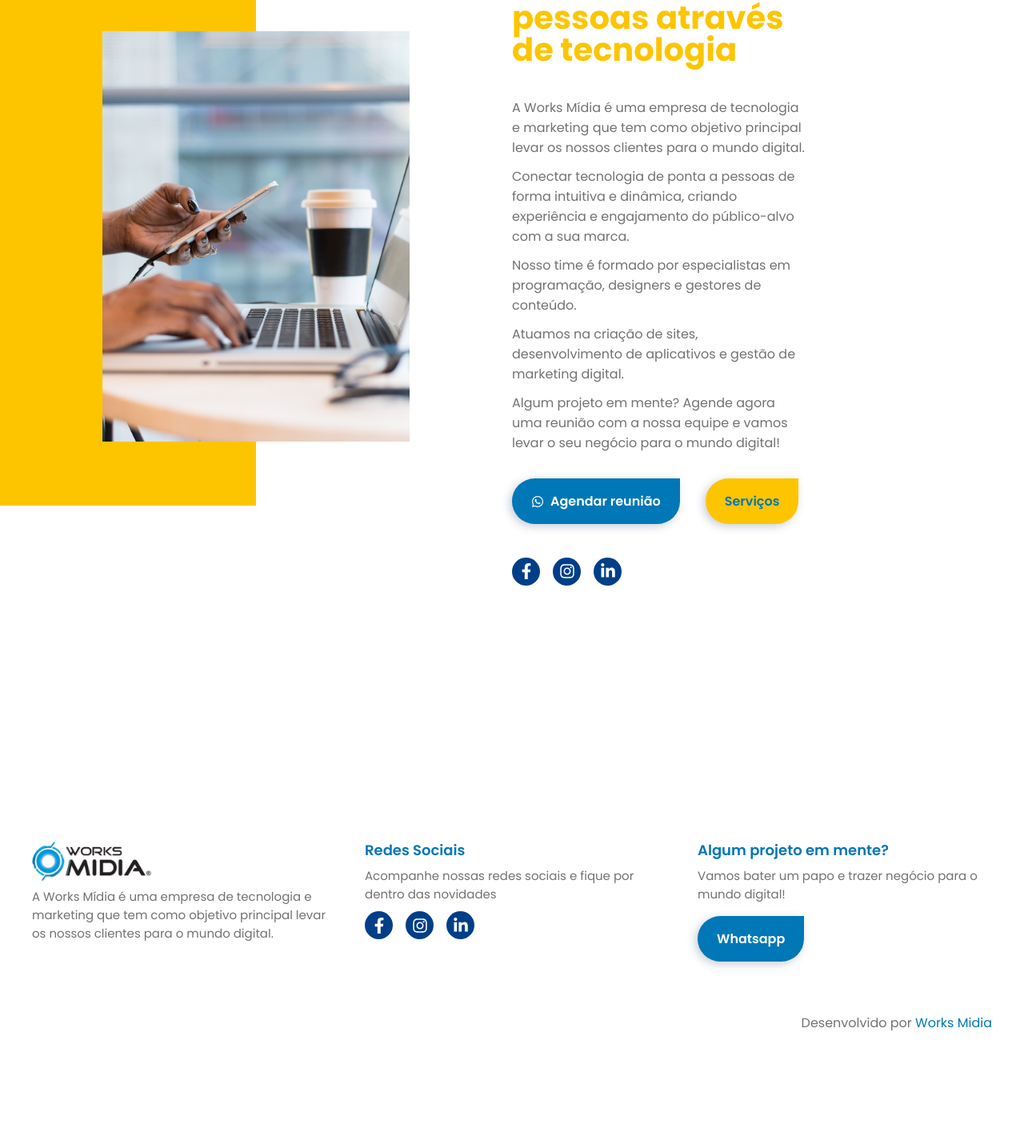
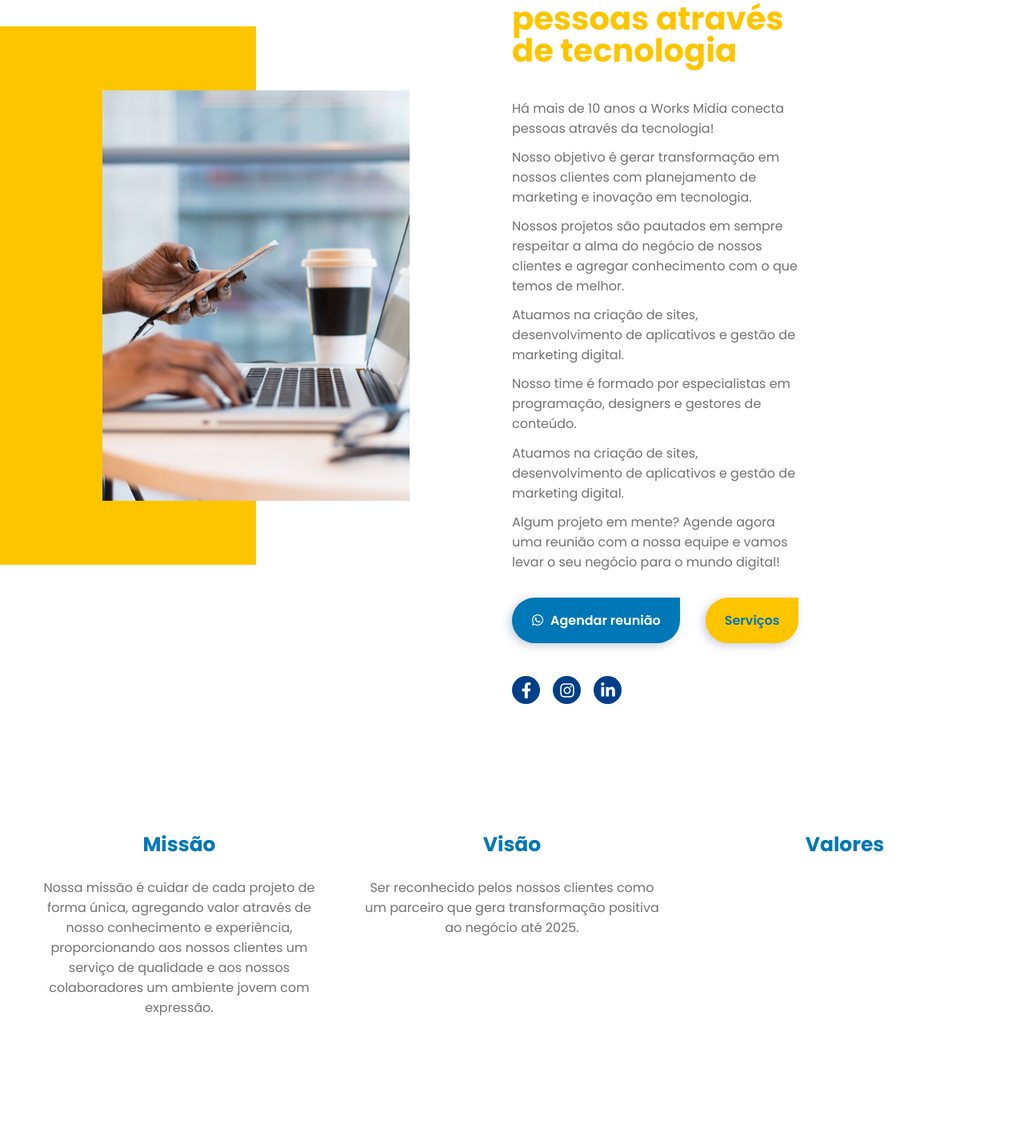
Before and after one commit to beaslins/worksmidia, a Next.js app: page /sobre in a window 1280 px wide. Shown: the part 321-1751 px from the top of the page at 80% size. Before the commit the page ends 1644 px from the top, so only its background shows below. Built offline with nearby package versions, Linux system fonts and the light colour scheme.

Commit message:
updated about and loop na home

```diff
--- a/components/layout.js
+++ b/components/layout.js
@@ -107,7 +107,7 @@ export default function Layout({children, title = 'Home | Works Midia'}) {
                                 width="150"
                                 height="50"
                             />
-                            <p>A Works Mídia é uma empresa de tecnologia e marketing que tem como objetivo principal levar os nossos clientes para o mundo digital.</p>
+                            <p>A Works Mídia é uma empresa de tecnologia e marketing que tem como objetivo conectar pessoas através da tecnologia!</p>
                         </div>
                         <div className="social">
                             <p className="title">Redes Sociais</p>
@@ -126,7 +126,7 @@ export default function Layout({children, title = 'Home | Works Midia'}) {
                         </div>
                         <div className="contact">
                             <p className="title">Algum projeto em mente?</p>
-                            <p>Vamos bater um papo e trazer negócio para o mundo digital!</p>
+                            <p>Vamos conversar sobre inovações para a sua empresa?</p>
                             <Link href="https://api.whatsapp.com/send?phone=551140406422">
                                 <a className="btn btn-blue">Whatsapp</a>
                             </Link>
--- a/pages/global.css
+++ b/pages/global.css
@@ -138,7 +138,7 @@ a.link, span.blue {
 .sub-title {
     color: #fdc500;
     text-transform: uppercase;
-    font-size: 12px;
+    font-size: 14px;
     font-weight: 600;
     letter-spacing: 0.175em;
     display: inline-block;
--- a/pages/sobre.js
+++ b/pages/sobre.js
@@ -16,8 +16,10 @@ function Sobre() {
                     <div className="box-title">
                         <h4 className="sub-title">Sobre</h4>
                         <h1 className="title">Works Midia <span className="block yellow">Conectando pessoas através de tecnologia</span></h1>
-                        <p>A Works Mídia é uma empresa de tecnologia e marketing que tem como objetivo principal levar os nossos clientes para o mundo digital.</p>
-                        <p>Conectar tecnologia de ponta a pessoas de forma intuitiva e dinâmica, criando experiência e engajamento do público-alvo com a sua marca.</p>
+                        <p>Há mais de 10 anos a Works Midia conecta pessoas através da tecnologia!</p>
+                        <p>Nosso objetivo é gerar transformação em nossos clientes com planejamento de marketing e inovação em tecnologia.</p>
+                        <p>Nossos projetos são pautados em sempre respeitar a alma do negócio de nossos clientes e agregar conhecimento com o que temos de melhor.</p>
+                        <p>Atuamos na criação de sites, desenvolvimento de aplicativos e gestão de marketing digital.</p>
                         <p>Nosso time é formado por especialistas em programação, designers e gestores de conteúdo.</p>
                         <p>Atuamos na criação de sites, desenvolvimento de aplicativos e gestão de marketing digital.</p>
 
@@ -45,6 +47,20 @@ function Sobre() {
                     </div>
                 </div>
             </section>
+            <section className="mvv container">
+                <div>
+                    <h2 className="title">Missão</h2>
+                    <p>Nossa missão é cuidar de cada projeto de forma única, agregando valor através de nosso conhecimento e experiência, proporcionando aos nossos clientes um serviço de qualidade e aos nossos colaboradores um ambiente jovem com expressão.</p>
+                </div>
+                <div>
+                    <h2 className="title">Visão</h2>
+                    <p>Ser reconhecido pelos nossos clientes como um parceiro que gera transformação positiva ao negócio até 2025.</p>
+                </div>
+                <div>
+                    <h2 className="title">Valores</h2>
+                    <p></p>
+                </div>
+            </section>
         </Layout>
     )
 }
--- a/public/styles/services.css
+++ b/public/styles/services.css
@@ -50,6 +50,19 @@ section.ser-pricing div.list ul li:nth-child(2n) {
     background: #f7f7f7;
 }
 
+section.mvv {
+    display: grid;
+    grid-template-columns: 1fr 1fr 1fr;
+    justify-content: flex-start;
+    align-items: flex-start;
+    text-align: center;
+    gap: 3em;
+}
+section.mvv h2.title {
+    font-size: 25px;
+    margin-bottom: 1em;
+}
+
 @media screen and (max-width: 600px) {
     section.services {
         margin-bottom: 3em;
```
Also changed, not shown: pages/index.js (+11 -12 lines).
